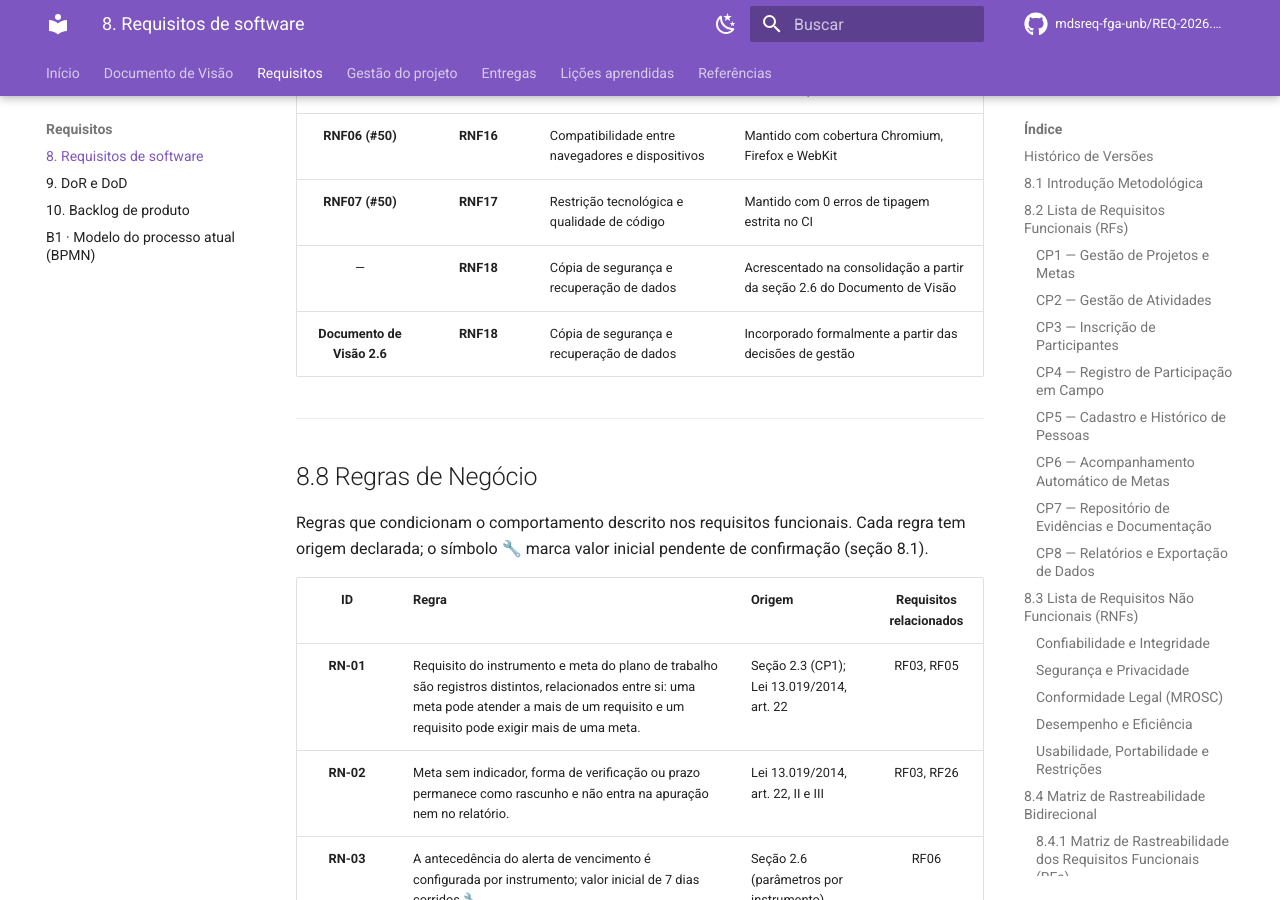
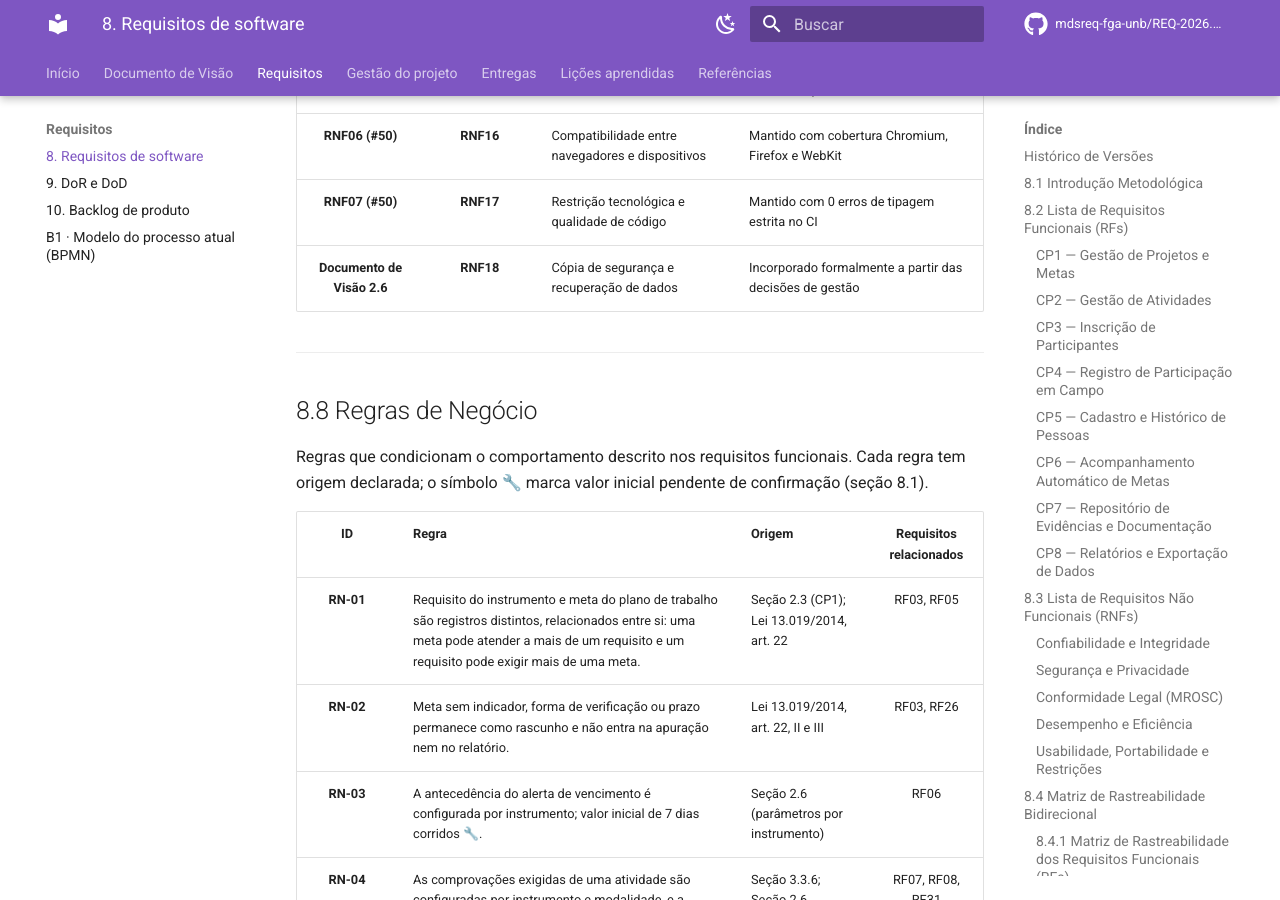
Before and after one commit to mdsreq-fga-unb/REQ-2026.2-T02-CyberSetor, an MkDocs documentation site: the page built from docs/requisitos/8-requisitos.md, in a window 1280 px wide and 900 px high, scrolled down 27878 px. Built offline with MkDocs 1.6.1 and Material for MkDocs 9.7.7, drawn with Linux system fonts in a browser that asks for light colours; comment, search, counter and statistics services are not loaded.

Commit message:
docs(requisitos): remove linha duplicada do RNF18 na tabela 8.7

```diff
--- a/docs/requisitos/8-requisitos.md
+++ b/docs/requisitos/8-requisitos.md
@@ -630,7 +630,6 @@ A tabela a seguir registra a rastreabilidade entre os códigos provisórios util
 | **RNF-C03 + RNF-P04** | **RNF15** | Usabilidade móvel e inclusiva | Unifica ergonomia de campo e formulário para baixo letramento |
 | **RNF06 (#50)** | **RNF16** | Compatibilidade entre navegadores e dispositivos | Mantido com cobertura Chromium, Firefox e WebKit |
 | **RNF07 (#50)** | **RNF17** | Restrição tecnológica e qualidade de código | Mantido com 0 erros de tipagem estrita no CI |
-| — | **RNF18** | Cópia de segurança e recuperação de dados | Acrescentado na consolidação a partir da seção 2.6 do Documento de Visão |
 | **Documento de Visão 2.6** | **RNF18** | Cópia de segurança e recuperação de dados | Incorporado formalmente a partir das decisões de gestão |
 
 ---
```
